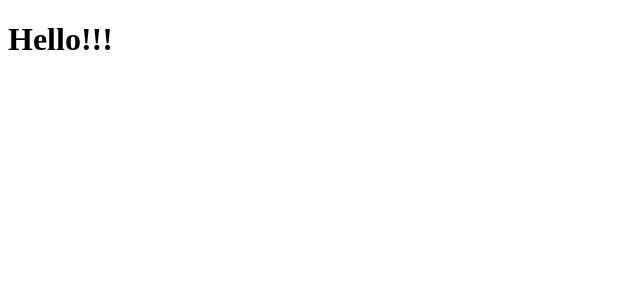
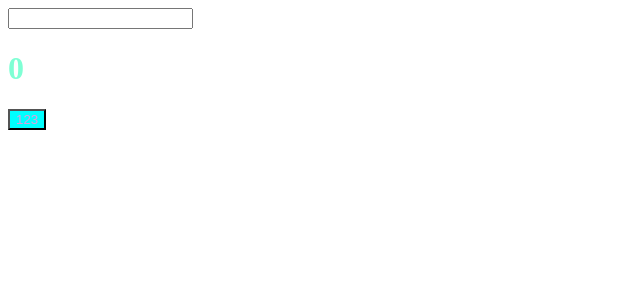
Before and after one commit to churihyung/react-tuto-with-cra, a React (Create React App) app: page / in a window 1280 px wide. Shown: the top 300 px of the page, without its empty margins (0-640 px from the left). Built offline with nearby package versions, Linux system fonts and the light colour scheme.

Commit message:
useEffect and css modulization

```diff
--- a/package.json
+++ b/package.json
@@ -6,6 +6,7 @@
     "@testing-library/jest-dom": "^5.16.2",
     "@testing-library/react": "^12.1.2",
     "@testing-library/user-event": "^13.5.0",
+    "prop-types": "^15.8.1",
     "react": "^17.0.2",
     "react-dom": "^17.0.2",
     "react-scripts": "5.0.0",
--- a/src/App.js
+++ b/src/App.js
@@ -1,7 +1,24 @@
+import { useEffect, useState } from "react";
+import styles from "./App.module.css";
+import Button from "./Button";
+
 function App() {
+  const [counter, setValue] = useState(0);
+  const [keyword, setKeyword] = useState("");
+  const upCount = () => setValue((cur) => cur + 1);
+  const changeKeyValue = (event) => setKeyword(event.target.value);
+  console.log("i can do this all day");
+  useEffect(() => console.log("i render only once"), []);
+  useEffect(() => {
+    if (keyword !== "" && keyword.length > 5) {
+      console.log(`i search a movie : ${keyword}`);
+    }
+  }, [keyword]);
   return (
     <div>
-      <h1>Hello!!!</h1>
+      <input onChange={changeKeyValue} value={keyword}></input>
+      <h1 className={styles.title}>{counter}</h1>
+      <Button onClick={upCount} text={"123"} />
     </div>
   );
 }
--- /dev/null
+++ b/src/App.module.css
@@ -0,0 +1,4 @@
+.title {
+  font-family: "Times New Roman", Times, serif;
+  color: aquamarine;
+}
--- /dev/null
+++ b/src/Button.js
@@ -0,0 +1,15 @@
+import PropTypes from "prop-types";
+import styles from "./Button.module.css";
+
+function Button({ text, onClick }) {
+  return (
+    <button className={styles.btn} onClick={onClick}>
+      {text}
+    </button>
+  );
+}
+Button.propTypes = {
+  text: PropTypes.string,
+};
+
+export default Button;
--- /dev/null
+++ b/src/Button.module.css
@@ -0,0 +1,4 @@
+.btn {
+  background-color: aqua;
+  color: plum;
+}
--- a/src/index.js
+++ b/src/index.js
@@ -1,6 +1,7 @@
 import React from "react";
 import ReactDOM from "react-dom";
 import App from "./App";
+
 ReactDOM.render(
   <React.StrictMode>
     <App />
```
Also changed, not shown: 1 other file (tests, documents, lock files or other folders).
